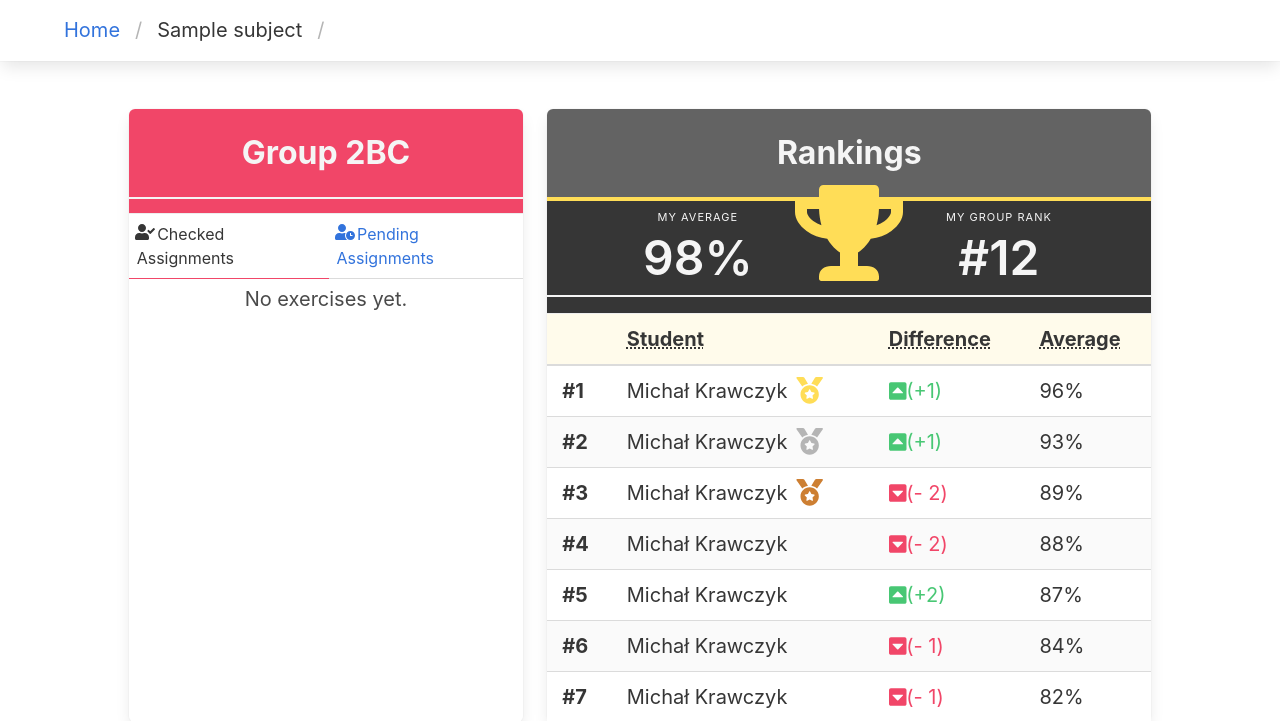
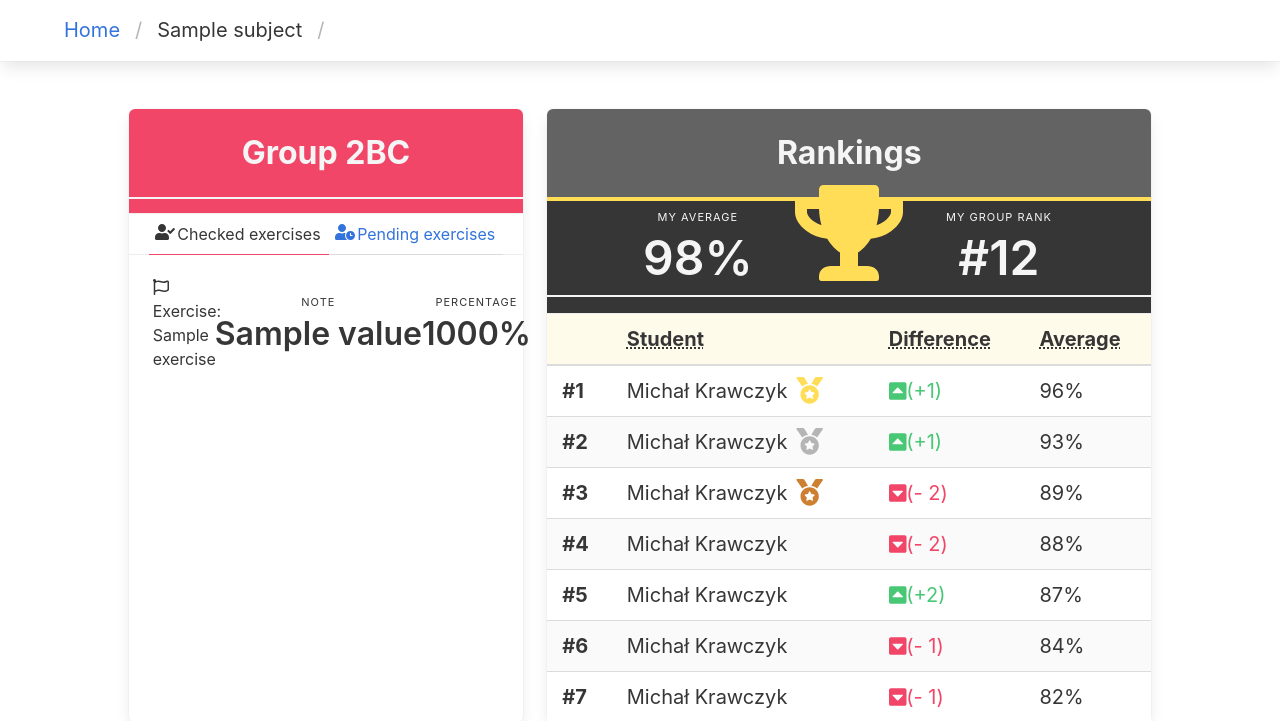
Before and after one commit to ostatni5/hall-of-fame, a Django app: template hallOfFameStudent/templates/hallOfFameStudent/group_student.html in a window 1280 px wide. Shown: the part 212-933 px from the top of the page. Run offline with Django 3.2, Linux system fonts and the light colour scheme; tables that the repository leaves empty hold one stand-in row (values such as "Sample post"); the template is opened without the code that fills it: values that come from a table or form of the project are taken from there, most other values are stand-ins (such as "Sample title", 1, 10 or a date in 2020); parts of the project's set-up code (start-up, migrations or seed data) failed here and were passed over; some libraries are stand-ins or nearby versions.

Commit message:
Podpięcie danych do listy zadań z ocenami
trzeba jeszcze ograniczyć pending do zadań tylko z danej grupy a nie wszystkich w bazie

```diff
--- a/hallOfFameStudent/templates/hallOfFameStudent/group_student.html
+++ b/hallOfFameStudent/templates/hallOfFameStudent/group_student.html
@@ -29,7 +29,7 @@
             class="section">
         <div class="columns">
             <div class="column is-4 is-offset-1">
-                {% include 'hallOfFameStudent/student_exercises_panel.html' with group_name="2BC" exercises=group_exercises %}
+                {% include 'hallOfFameStudent/student_exercises_panel.html' with group_name="2BC" checked=exercises.checked pending=exercises.pending %}
             </div>
             <div class="column is-6">
                 {% include 'hallOfFameStudent/group_ranks_panel.html' %}
--- a/hallOfFameStudent/templates/hallOfFameStudent/student_exercises_panel.html
+++ b/hallOfFameStudent/templates/hallOfFameStudent/student_exercises_panel.html
@@ -1,5 +1,15 @@
 {% load hallOfFame_extra %}
-<article class="panel is-danger" style="height: 100%">
+<script>
+    function toggle_checked() {
+        document.getElementById("exercises").classList.remove("pending-list")
+        document.getElementById("exercises").classList.add("checked-list")
+    }
+    function toggle_pending() {
+        document.getElementById("exercises").classList.remove("checked-list")
+        document.getElementById("exercises").classList.add("pending-list")
+    }
+</script>
+<article id="exercises" class="panel is-danger checked-list" style="height: 100%">
     <p class="panel-heading is-size-3 navbar has-shadow has-text-centered has-text-light">
             <span style="width: 100%; text-align: center;">
                 Group {{ group_name }}
@@ -7,23 +17,37 @@
     </p>
     <p class="panel-block has-text-light has-background-danger">
     </p>
-    <p class="panel-tabs is-size-6 ">
+    <p class="panel-tabs is-size-6 checked">
         <a class="is-active">
             <span class="icon is-small">
                 <i class="fas fa-user-check"></i>
             </span>
-            <span>Checked Assignments</span>
+            <span>Checked exercises</span>
         </a>
-        <a>
+        <a class="is-text" onclick="toggle_pending()">
             <span class="icon is-small">
                 <i class="fas fa-user-clock"></i>
             </span>
-            <span>Pending Assignments</span>
+            <span>Pending exercises</span>
         </a>
     </p>
-    {% for score in exercises %}
-    {% with exe=score.exercise %}
-        <a class="panel-block is-block">
+    <p class="panel-tabs is-size-6 pending">
+        <a class="is-text" onclick="toggle_checked()">
+            <span class="icon is-small">
+                <i class="fas fa-user-check"></i>
+            </span>
+            <span>Checked exercises</span>
+        </a>
+        <a class="is-text is-active">
+            <span class="icon is-small">
+                <i class="fas fa-user-clock"></i>
+            </span>
+            <span>Pending exercises</span>
+        </a>
+    </p>
+    {% for score in pending %}
+    {% with exe=score.exercise class="pending"%}
+        <a class="panel-block is-block {{ class }}">
             <nav class="level is-fullwidth">
                 <div class="level-item column is-one-fifth is-vcentered">
                     <span>
@@ -53,7 +77,48 @@
         </a>
     {% endwith %}
     {% empty %}
-        <a class="panel-block is-block">
+        <a class="panel-block is-block {{ class }}">
+            <nav class="level is-fullwidth">
+                <div class="level-item">
+                    <h1 class="subtitle">No exercises yet.</h1>
+                </div>
+            </nav>
+        </a>
+    {% endfor %}
+
+    {% for score in checked %}
+    {% with exe=score.exercise class="checked"%}
+        <a class="panel-block is-block {{ class }}">
+            <nav class="level is-fullwidth">
+                <div class="level-item column is-one-fifth is-vcentered">
+                    <span>
+                        <i class="far fa-flag" aria-hidden="true"></i>
+                    </span>
+                    <span>
+                        Exercise: {{ exe.name }}
+                    </span>
+                </div>
+                <div class="level-item has-text-centered">
+                    <div>
+                        <p class="heading">Note</p>
+                        <p class="title">
+                            {{ score.value }}
+                        </p>
+                    </div>
+                </div>
+                <div class="level-item has-text-centered">
+                    <div>
+                        <p class="heading">Percentage</p>
+                        <p class="title">
+                            {{  score.value|percent:exe.max_score|roundTo:2 }}%
+                        </p>
+                    </div>
+                </div>
+            </nav>
+        </a>
+    {% endwith %}
+    {% empty %}
+        <a class="panel-block is-block {{ class }}">
             <nav class="level is-fullwidth">
                 <div class="level-item">
                     <h1 class="subtitle">No exercises yet.</h1>
@@ -62,3 +127,11 @@
         </a>
     {% endfor %}
 </article>
+<style>
+    .checked-list > .pending{
+        display: none !important;
+    }
+    .pending-list > .checked{
+        display: none !important;
+    }
+</style>
```
Also changed, not shown: hallOfFameStudent/views.py (+9 -4 lines).
